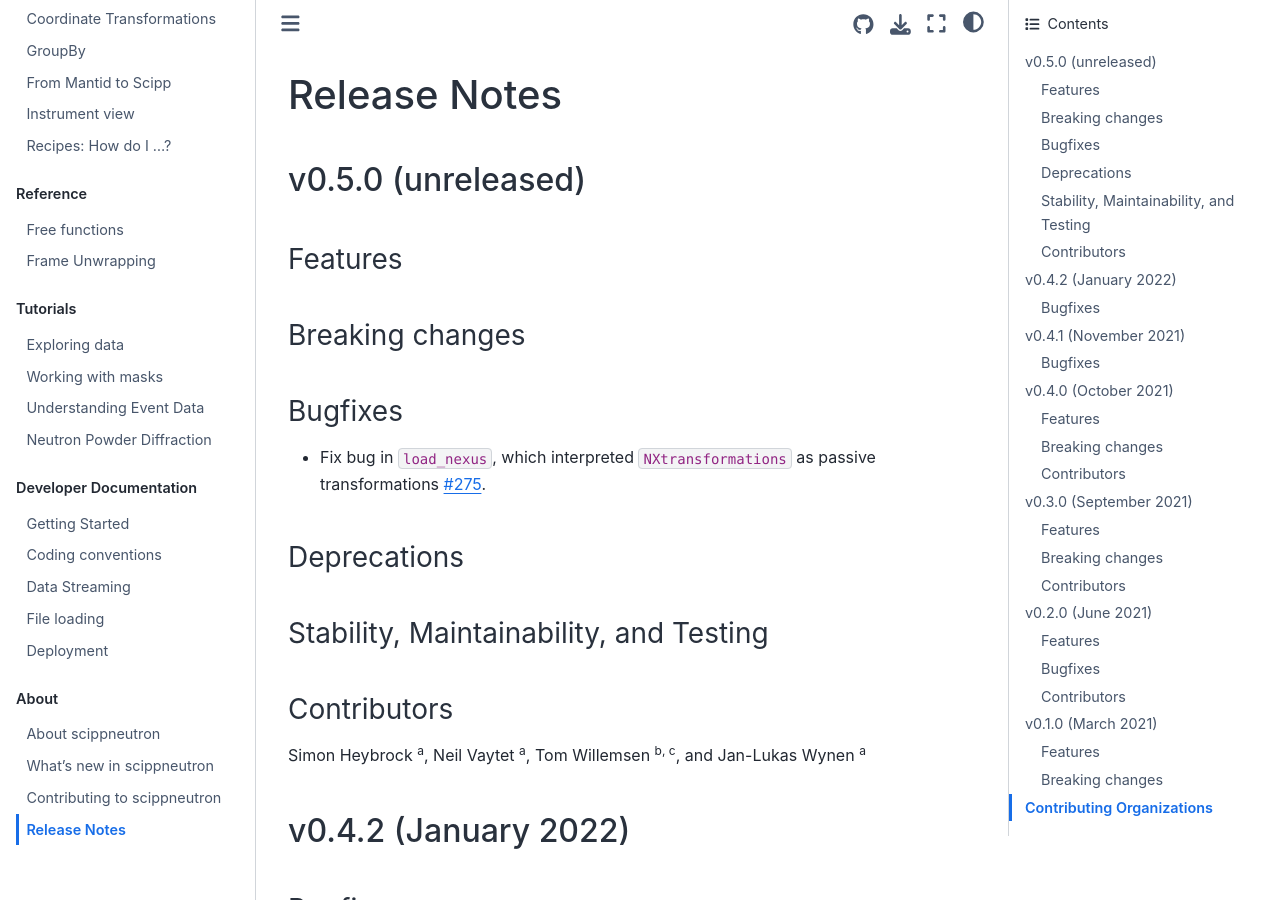
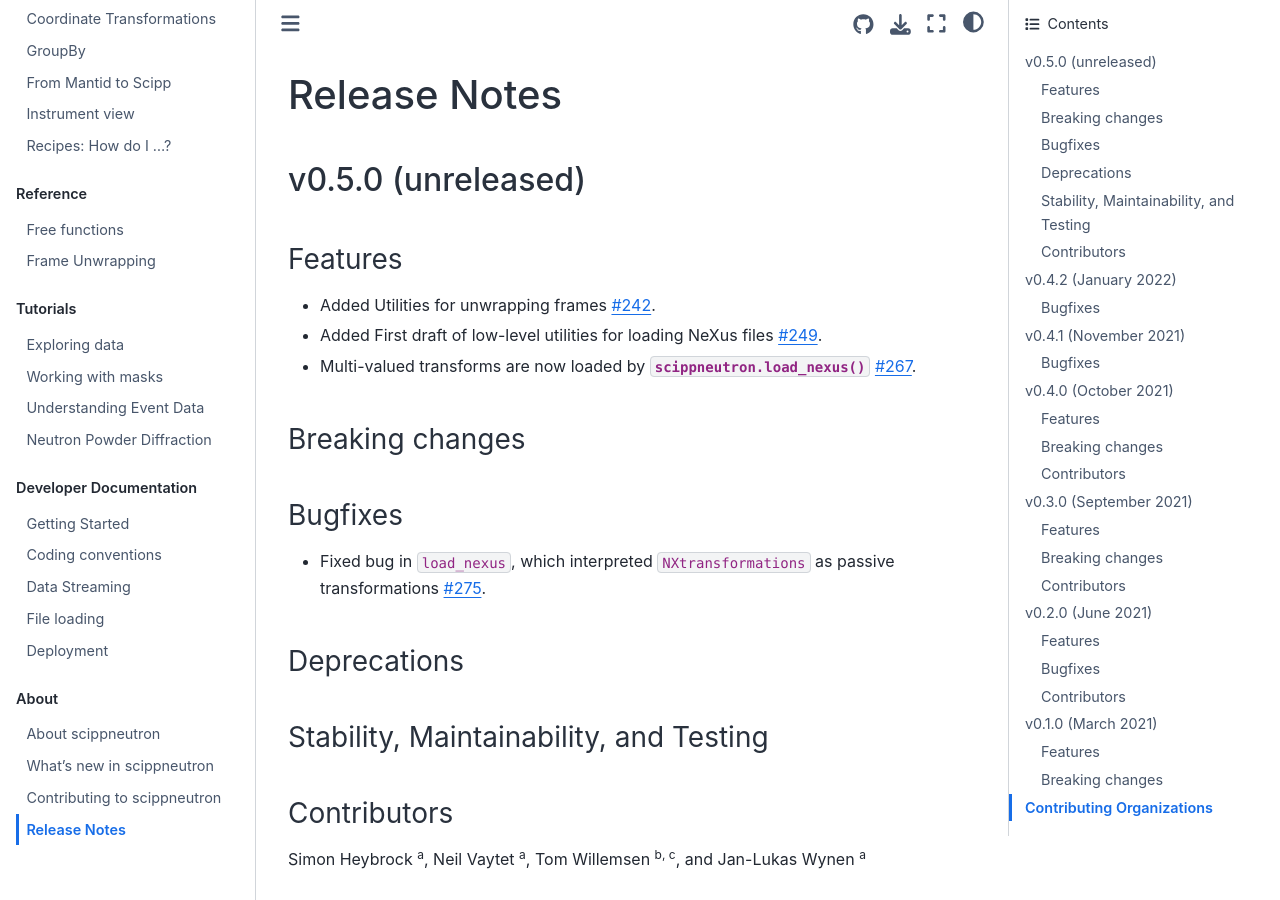
Before and after one commit to scipp/scippneutron, a Sphinx documentation site: the page built from docs/about/release-notes.rst, in a window 1280 px wide and 900 px high. Built offline with Sphinx 7.4.7 and the Sphinx Book theme 1.1.4, drawn with Linux system fonts in a browser that asks for light colours.

Commit message:
Add missing release notes

```diff
--- a/docs/about/release-notes.rst
+++ b/docs/about/release-notes.rst
@@ -9,13 +9,17 @@ v0.5.0 (unreleased)
 Features
 ~~~~~~~~
 
+* Added Utilities for unwrapping frames `#242 <https://github.com/scipp/scippneutron/pull/242>`_.
+* Added First draft of low-level utilities for loading NeXus files `#249 <https://github.com/scipp/scippneutron/pull/249>`_.
+* Multi-valued transforms are now loaded by :func:`scippneutron.load_nexus` `#267 <https://github.com/scipp/scippneutron/pull/267>`_.
+
 Breaking changes
 ~~~~~~~~~~~~~~~~
 
 Bugfixes
 ~~~~~~~~
 
-* Fix bug in ``load_nexus``, which interpreted ``NXtransformations`` as passive transformations `#275 <https://github.com/scipp/scippneutron/pull/275>`_.
+* Fixed bug in ``load_nexus``, which interpreted ``NXtransformations`` as passive transformations `#275 <https://github.com/scipp/scippneutron/pull/275>`_.
 
 Deprecations
 ~~~~~~~~~~~~
```
